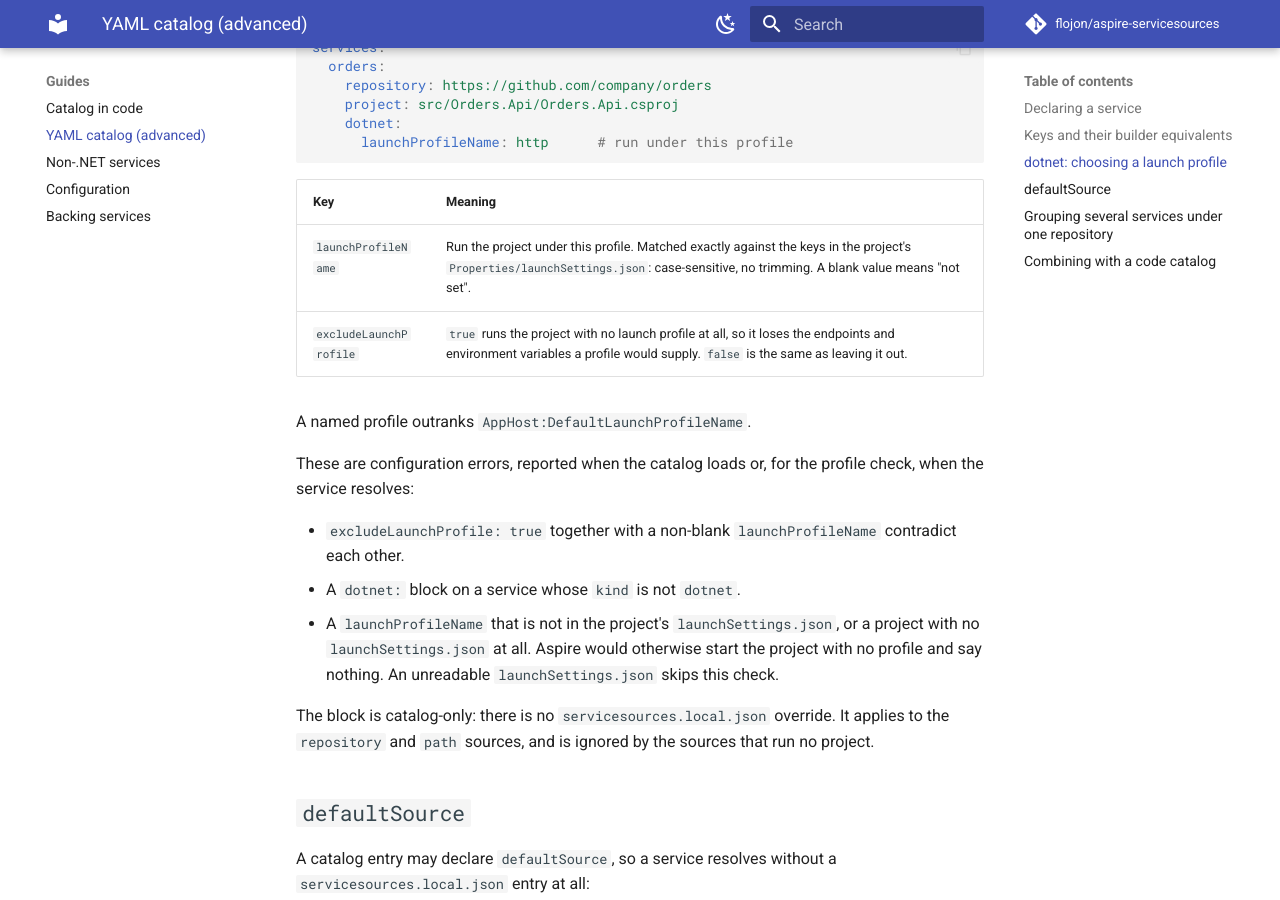
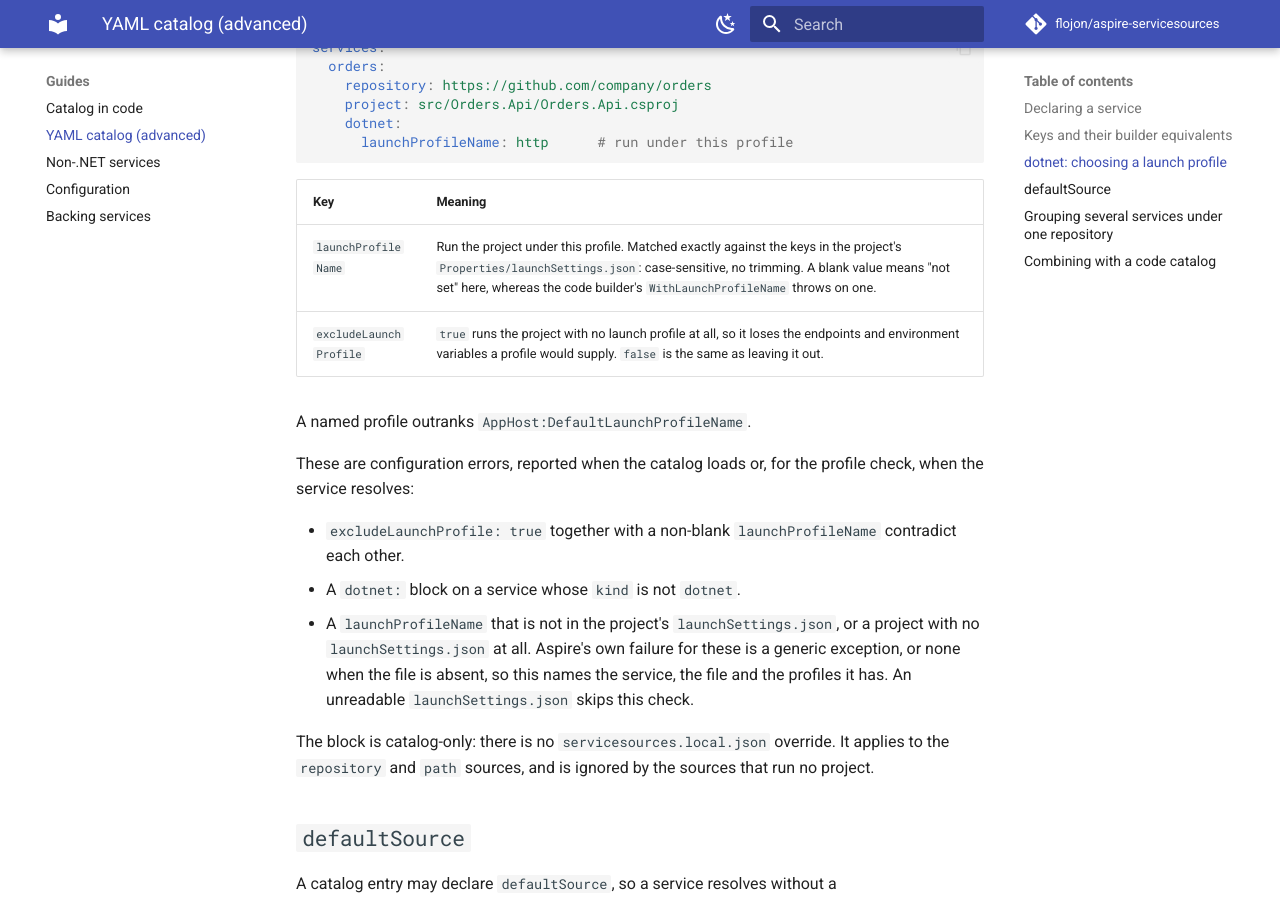
Before and after one commit to flojon/aspire-servicesources, an MkDocs documentation site: the page built from docs/guides/yaml-catalog.md, in a window 1280 px wide and 900 px high, scrolled down 1801 px. Built offline with MkDocs 1.6.1 and Material for MkDocs 9.7.7, drawn with Linux system fonts in a browser that asks for light colours; comment, search, counter and statistics services are not loaded.

Commit message:
Address review round 1: reword profile-check comments, fix docs and changelog
Co-Authored-By: Claude Sonnet 5.5 <noreply@anthropic.com>

```diff
--- a/docs/guides/yaml-catalog.md
+++ b/docs/guides/yaml-catalog.md
@@ -70,7 +70,7 @@ services:
 
 | Key | Meaning |
 | --- | --- |
-| `launchProfileName` | Run the project under this profile. Matched exactly against the keys in the project's `Properties/launchSettings.json`: case-sensitive, no trimming. A blank value means "not set". |
+| `launchProfileName` | Run the project under this profile. Matched exactly against the keys in the project's `Properties/launchSettings.json`: case-sensitive, no trimming. A blank value means "not set" here, whereas the code builder's `WithLaunchProfileName` throws on one. |
 | `excludeLaunchProfile` | `true` runs the project with no launch profile at all, so it loses the endpoints and environment variables a profile would supply. `false` is the same as leaving it out. |
 
 A named profile outranks `AppHost:DefaultLaunchProfileName`.
@@ -81,8 +81,8 @@ service resolves:
 - `excludeLaunchProfile: true` together with a non-blank `launchProfileName` contradict each other.
 - A `dotnet:` block on a service whose `kind` is not `dotnet`.
 - A `launchProfileName` that is not in the project's `launchSettings.json`, or a project with no
-  `launchSettings.json` at all. Aspire would otherwise start the project with no profile and say
-  nothing. An unreadable `launchSettings.json` skips this check.
+  `launchSettings.json` at all. Aspire's own failure for these is a generic exception, or none
+  when the file is absent, so this names the service, the file and the profiles it has. An unreadable `launchSettings.json` skips this check.
 
 The block is catalog-only: there is no `servicesources.local.json` override. It applies to the
 `repository` and `path` sources, and is ignored by the sources that run no project.
```
Also changed, not shown: docs/guides/configuration.md (+1 -1 lines), docs/guides/non-dotnet-services.md (+2 -1 lines), docs/sources/repository.md (+1 -1 lines), 2 other files.
